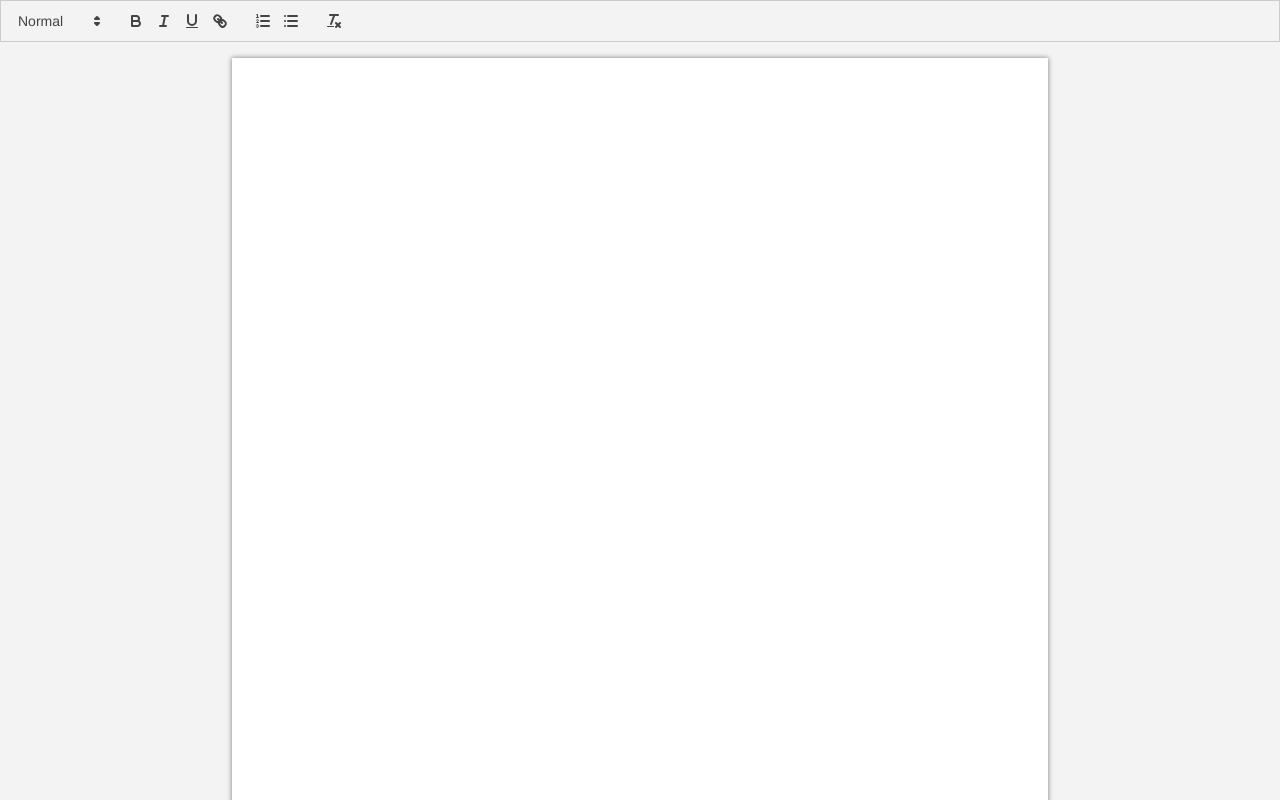
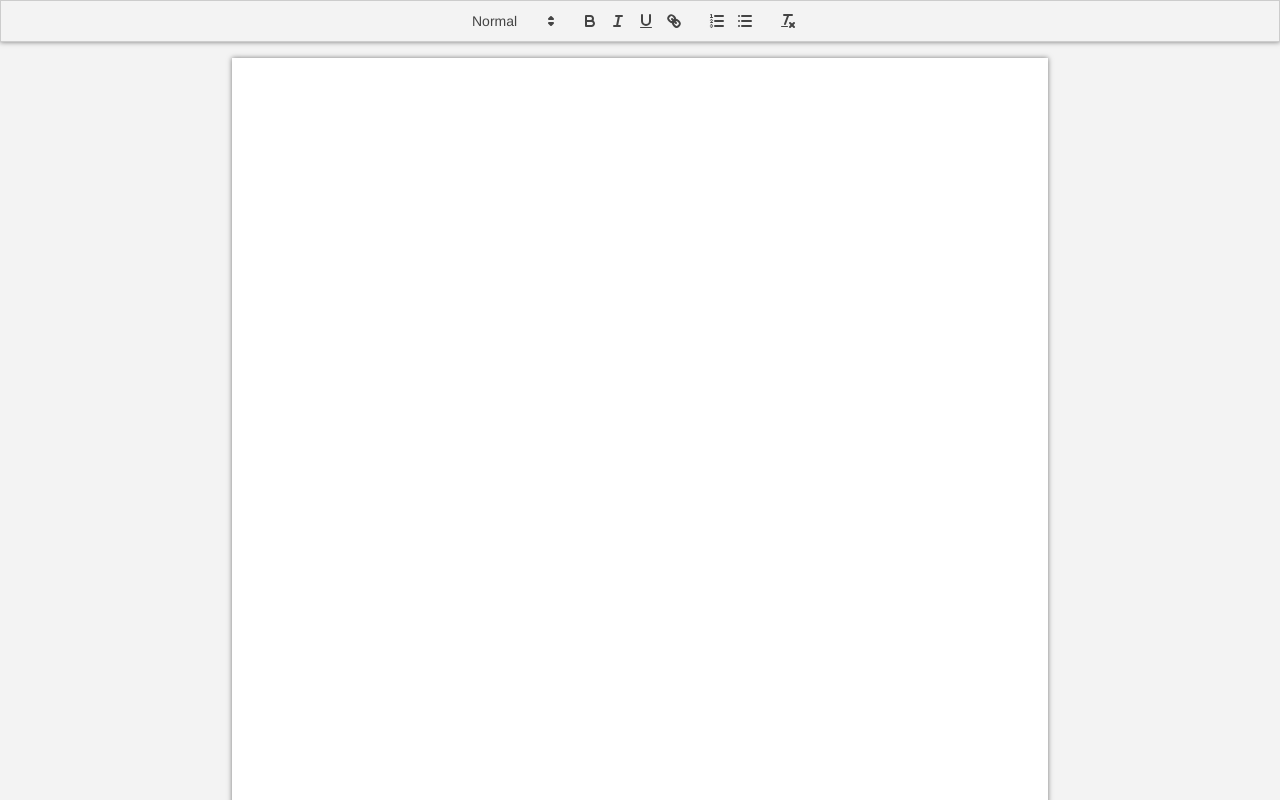
Before and after one commit to Lcole490/pairagraph_app, a React (Create React App) app: page / in a window 1280 px wide. Shown: the top 800 px of the page. Built offline with nearby package versions, Linux system fonts and the light colour scheme.

Commit message:
updated styles.css to account for document view for printing

```diff
--- a/src/styles.css
+++ b/src/styles.css
@@ -26,3 +26,45 @@ body {
     display: flex;
     justify-content: center;
 }
+
+
+.container .ql-toolbar.ql-snow {
+    display: flex;
+    justify-content: center;
+    position: sticky;
+    top: 0;
+    z-index: 1;
+    background-color: #F3F3F3;
+    box-shadow: 0 0 5px 0 rgba(0, 0, 0, 0.5);
+
+}
+
+
+@page {
+    margin: 1in;
+}
+
+
+@media print {
+
+    body{
+        background: none;
+
+    }
+
+    .container .ql-editor{
+
+        width: 6.5in;
+        height: 9in;
+        margin: 0;
+        padding: 0;
+        box-shadow: none;
+        align-self: flex-start;
+    }
+
+
+
+    .container .ql-toolbar.ql-snow{
+        display: none;
+    }
+}
```
